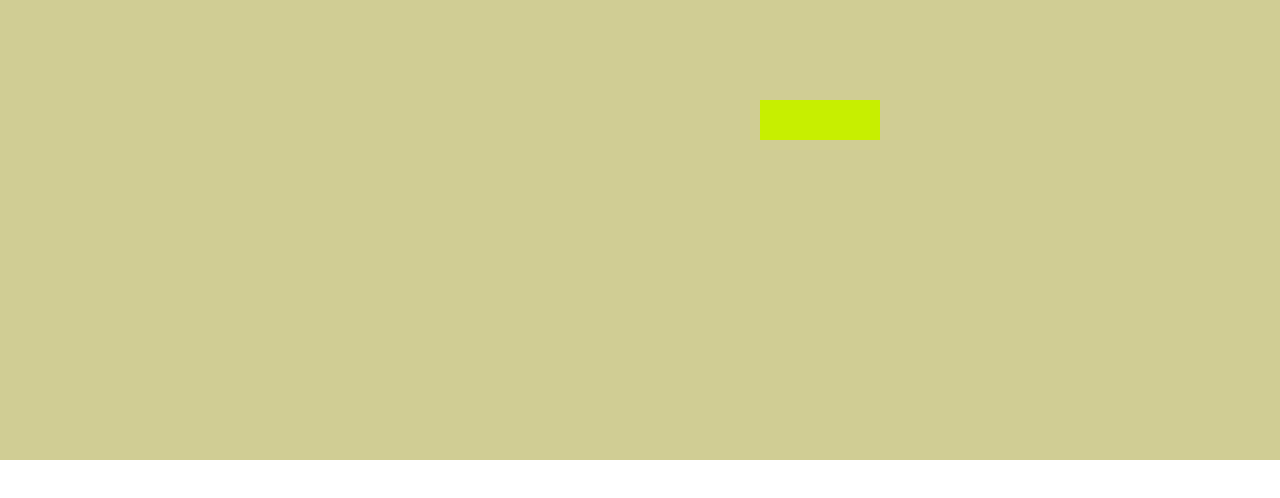
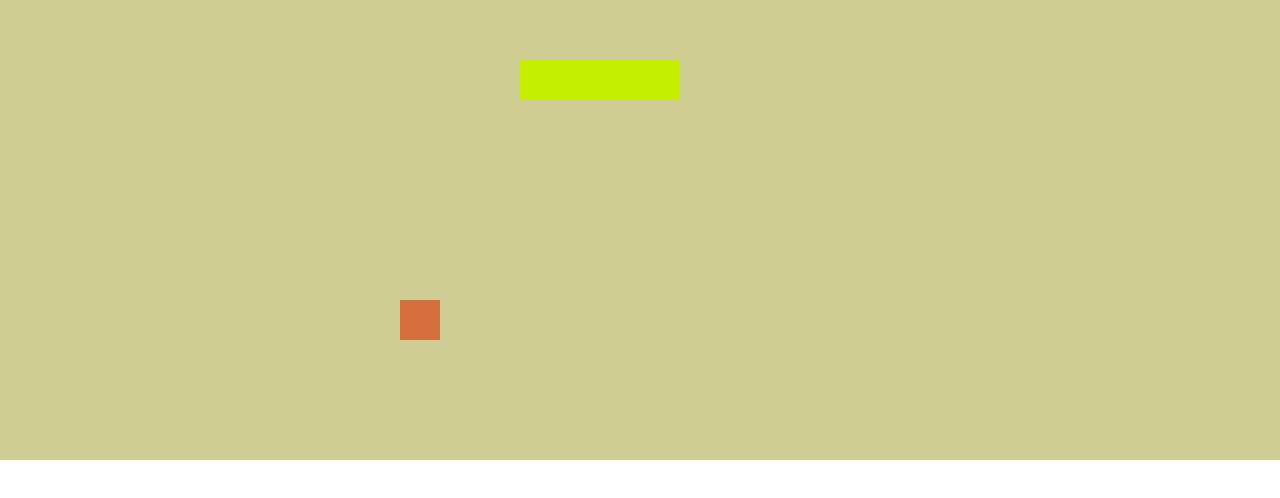
Before and after one commit to jmagrippis/snake, a React (Create React App) app: page / in a window 1280 px wide. Shown: the part 180-678 px from the top of the page. Built offline with nearby package versions, Linux system fonts and the light colour scheme.

Commit message:
Add pellet that makes the snake grow

```diff
--- a/src/App.tsx
+++ b/src/App.tsx
@@ -18,9 +18,9 @@ const typeToColor = {
   [Piece.Pellet]: '#D56F3E',
   [Piece.Obstacle]: '#241623'
 }
-const PieceBlock = styled.div<{ type: Piece }>`
+const PieceBlock = styled.div<{ dataType: Piece }>`
   width: 100%;
-  background-color: ${({ type }) => typeToColor[type]};
+  background-color: ${({ dataType }) => typeToColor[dataType]};
 
   &:after {
     content: '';
@@ -29,7 +29,7 @@ const PieceBlock = styled.div<{ type: Piece }>`
   }
 `
 
-const getInitialSnakeState = ({
+const getInitialSnake = ({
   width,
   height
 }: {
@@ -41,11 +41,20 @@ const getInitialSnakeState = ({
   return [headPosition, headPosition + 1, headPosition + 2]
 }
 
-const App: React.FC = () => {
-  const width = 32
-  const height = 16
+const getInitialPellet = ({
+  width,
+  height
+}: {
+  width: number
+  height: number
+}) => Math.floor((width * height) / 2 + width * 0.25)
+
+type Props = { width: number; height: number }
+
+const App = ({ width, height }: Props) => {
   const [board] = useState(generateBoard({ width, height }))
-  const [snake, setSnake] = useState(getInitialSnakeState({ width, height }))
+  const [snake, setSnake] = useState(getInitialSnake({ width, height }))
+  const [pellet, setPellet] = useState(getInitialPellet({ width, height }))
   const [direction, setDirection] = useState(Direction.Left)
   const [lastDirection, setLastDirection] = useState(Direction.Right)
 
@@ -89,26 +98,52 @@ const App: React.FC = () => {
     }
   }, [handleKeydown])
 
-  useInterval(() => {
+  const move = useCallback(() => {
     const nextBlock = calculateHeadingToIndex({
       direction,
       snake,
       rowLength: width
     })
-    setSnake((snake) => [nextBlock, ...snake.slice(0, snake.length - 1)])
+    setSnake((snake) => [
+      nextBlock,
+      ...snake.slice(0, pellet === nextBlock ? snake.length : snake.length - 1)
+    ])
     setLastDirection(direction)
-  }, 200)
+    if (pellet === nextBlock) {
+      const possibleNextPellets = [...Array(width * height).keys()].filter(
+        (i) => i !== pellet && !snake.includes(i)
+      )
+      setPellet(
+        possibleNextPellets[
+          Math.floor(Math.random() * possibleNextPellets.length)
+        ]
+      )
+    }
+  }, [direction, snake, pellet, width, height])
+
+  useInterval(move, 100)
 
   return (
     <Container width={width}>
       {board.map((_, i) => (
         <PieceBlock
           key={i}
-          type={snake.includes(i) ? Piece.Snake : Piece.Empty}
+          dataType={
+            i === pellet
+              ? Piece.Pellet
+              : snake.includes(i)
+              ? Piece.Snake
+              : Piece.Empty
+          }
         />
       ))}
     </Container>
   )
 }
 
+App.defaultProps = {
+  width: 32,
+  height: 16
+}
+
 export default App
--- a/src/useInterval.ts
+++ b/src/useInterval.ts
@@ -3,7 +3,7 @@ import { useRef, useEffect } from 'react'
 type Callback = () => void
 
 export const useInterval = (callback: Callback, timeout: number) => {
-  const savedCallback = useRef<Callback>()
+  const savedCallback = useRef<Callback>(callback)
 
   useEffect(() => {
     savedCallback.current = callback
@@ -11,7 +11,7 @@ export const useInterval = (callback: Callback, timeout: number) => {
 
   useEffect(() => {
     const tick = () => {
-      savedCallback.current && savedCallback.current()
+      savedCallback.current()
     }
 
     let id = setInterval(tick, timeout)
```
